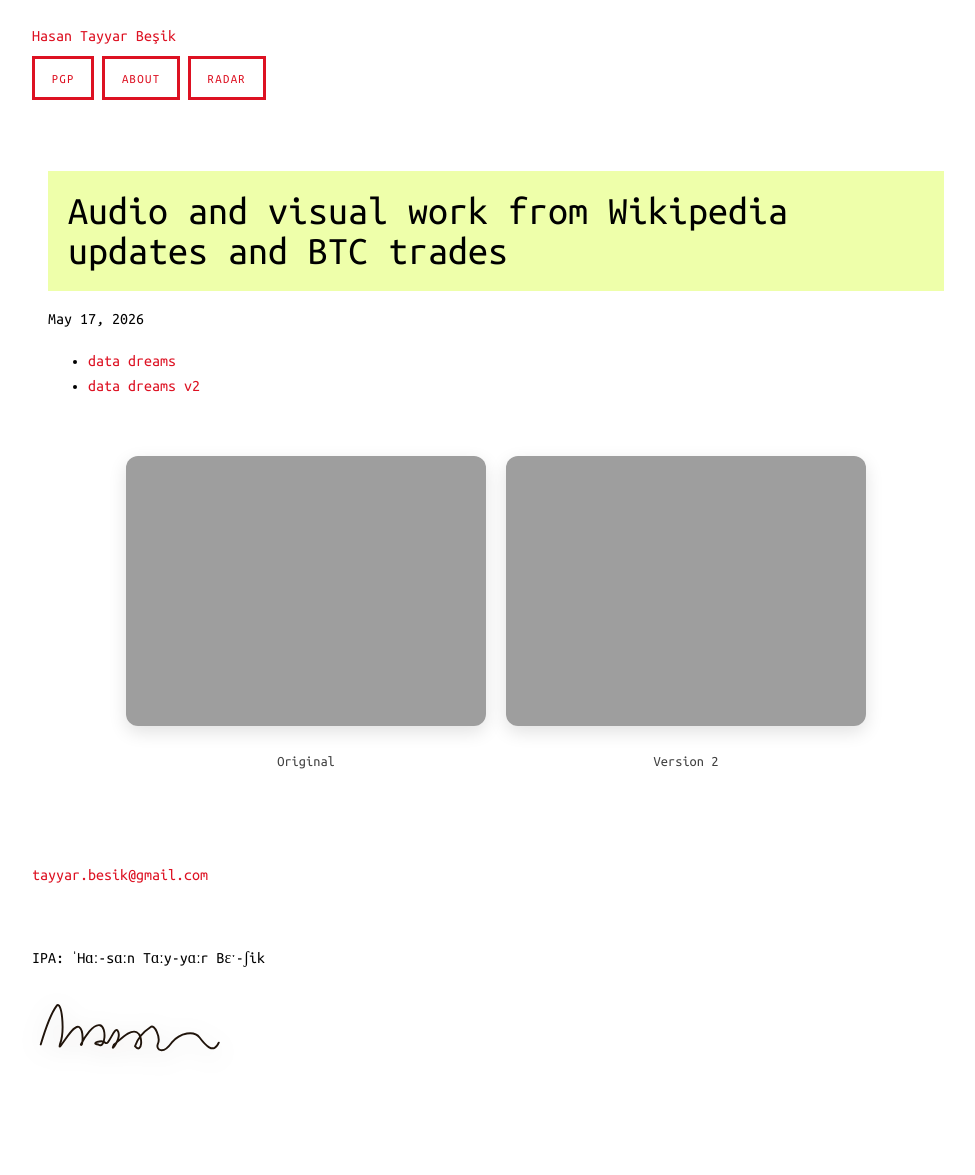
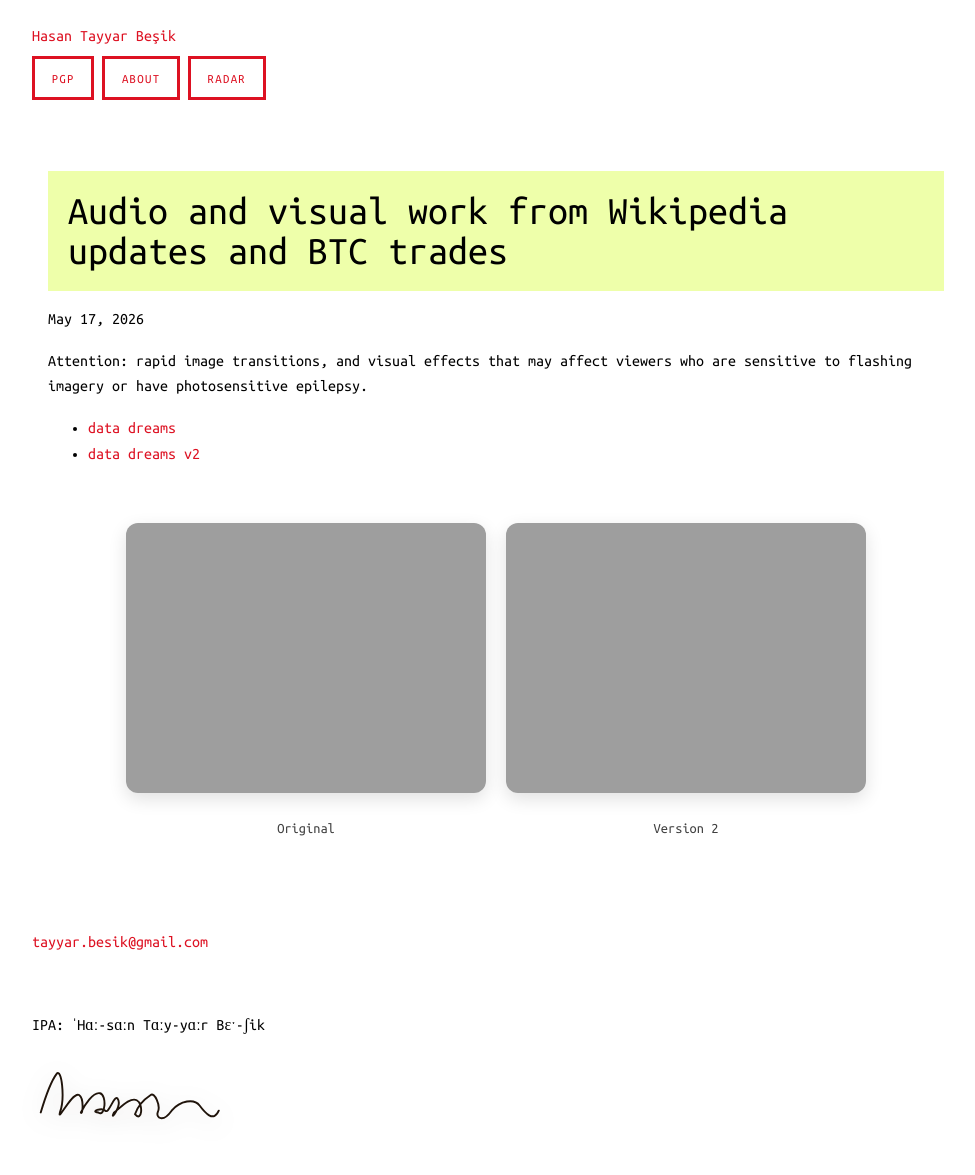
Before and after one commit to hasantayyar/hasantayyar.net, a Jekyll site: the page built from _posts/2026-05-17-data-dreams-visual.md, in a window 1280 px wide. Shown: the whole page, without its empty margins (144-1119 px from the left). Built offline with Jekyll 4.4.1, drawn with Linux system fonts in a browser that asks for light colours; Markdown is read by kramdown in place of the engine named in the settings; before the commit the page ends 1107 px from its top, so only the background shows below that.

Commit message:
Add warning for flashy images

```diff
--- a/_posts/2026-05-17-data-dreams-visual.md
+++ b/_posts/2026-05-17-data-dreams-visual.md
@@ -5,6 +5,7 @@ date:   2026-05-17 09:30:00
 categories: EIL
 ---
 
+Attention: rapid image transitions, and visual effects that may affect viewers who are sensitive to flashing imagery or have photosensitive epilepsy.
 
 - [data dreams](https://hasantayyar.net/assets/data-dreams/)
 - [data dreams v2](https://hasantayyar.net/assets/data-dreams/index-v2.html)
```
